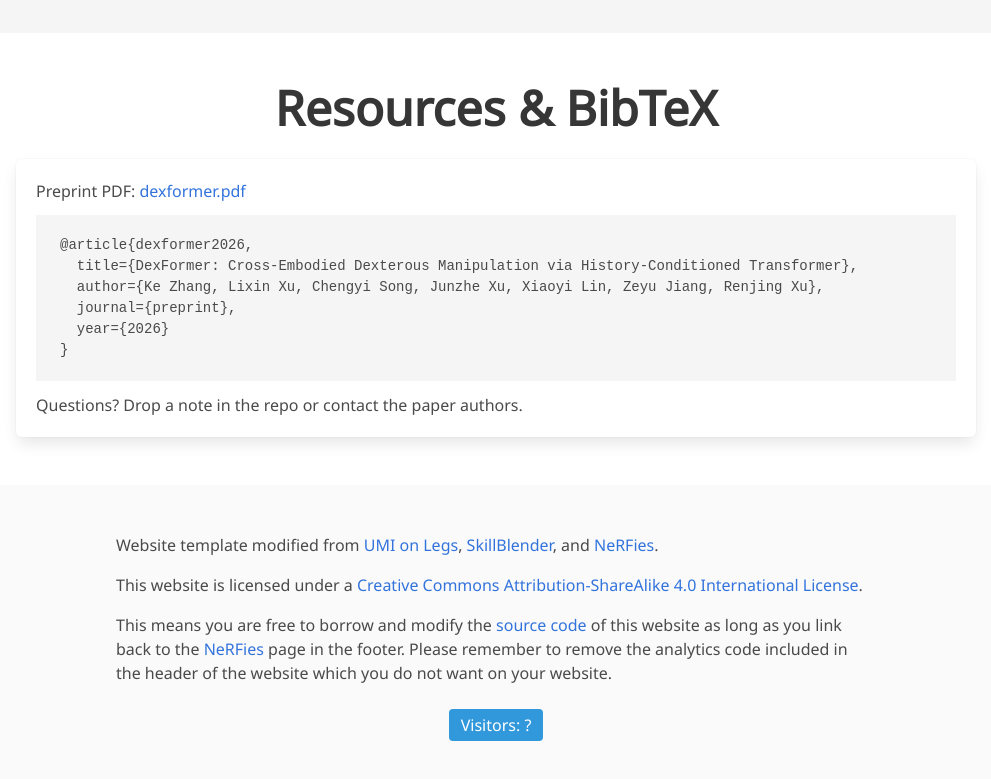
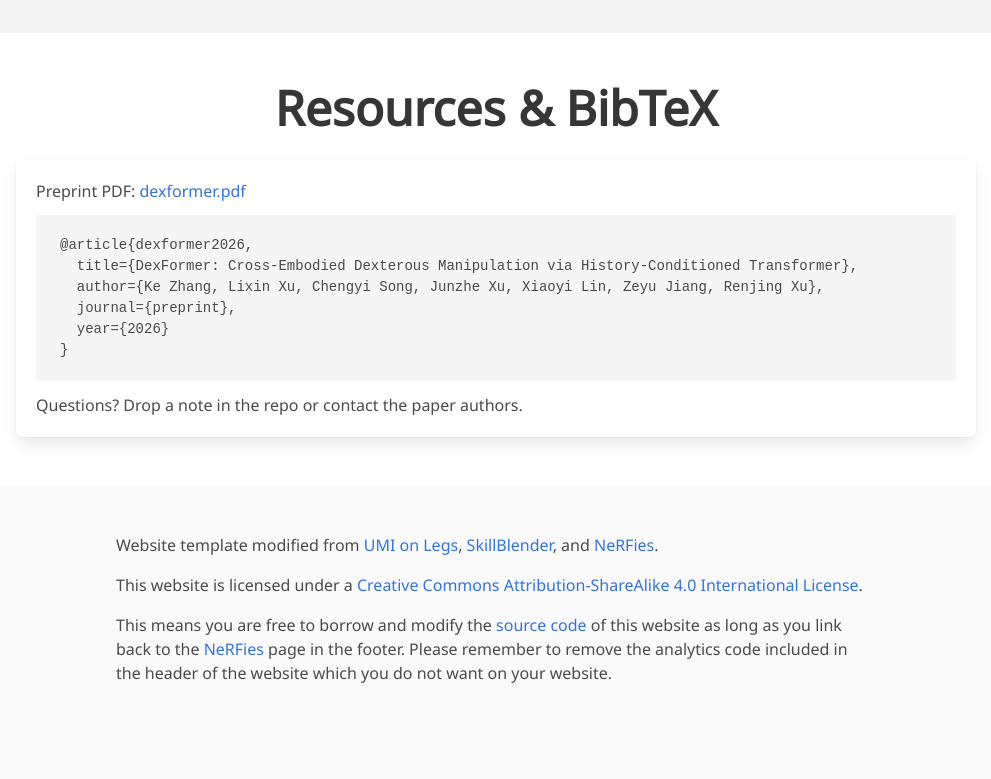
Before and after one commit to DavidLXu/DexFormer-web, a plain HTML site: page index.html in a window 1280 px wide. Shown: the part 7027-7806 px from the top of the page, without its empty margins (144-1135 px from the left). Drawn offline with Linux system fonts and the light colour scheme; no server answers; some icons are missing; a web font is replaced by a local one.

Commit message:
remove counter

```diff
--- a/index.html
+++ b/index.html
@@ -478,35 +478,10 @@
               Please remember to remove the analytics code included in the header of the website which
               you do not want on your website.
             </p>
-            <div class="has-text-centered mt-5">
-              <span class="tag is-info is-medium">Visitors:&nbsp;<span id="view-count">--</span></span>
-            </div>
           </div>
         </div>
       </div>
     </div>
   </footer>
-  <script>
-    // Simple view counter via countapi.xyz (no backend needed)
-    (function () {
-      const el = document.getElementById('view-count');
-      if (!el) return;
-      const namespace = 'dexformer-web';
-      const key = encodeURIComponent(location.hostname + location.pathname);
-      const url = `https://api.countapi.xyz/hit/${namespace}/${key}`;
-      fetch(url)
-        .then((res) => res.json())
-        .then((data) => {
-          if (data && typeof data.value === 'number') {
-            el.textContent = data.value.toLocaleString();
-          } else {
-            el.textContent = '?';
-          }
-        })
-        .catch(() => {
-          el.textContent = '?';
-        });
-    })();
-  </script>
 </body>
 </html>
```
